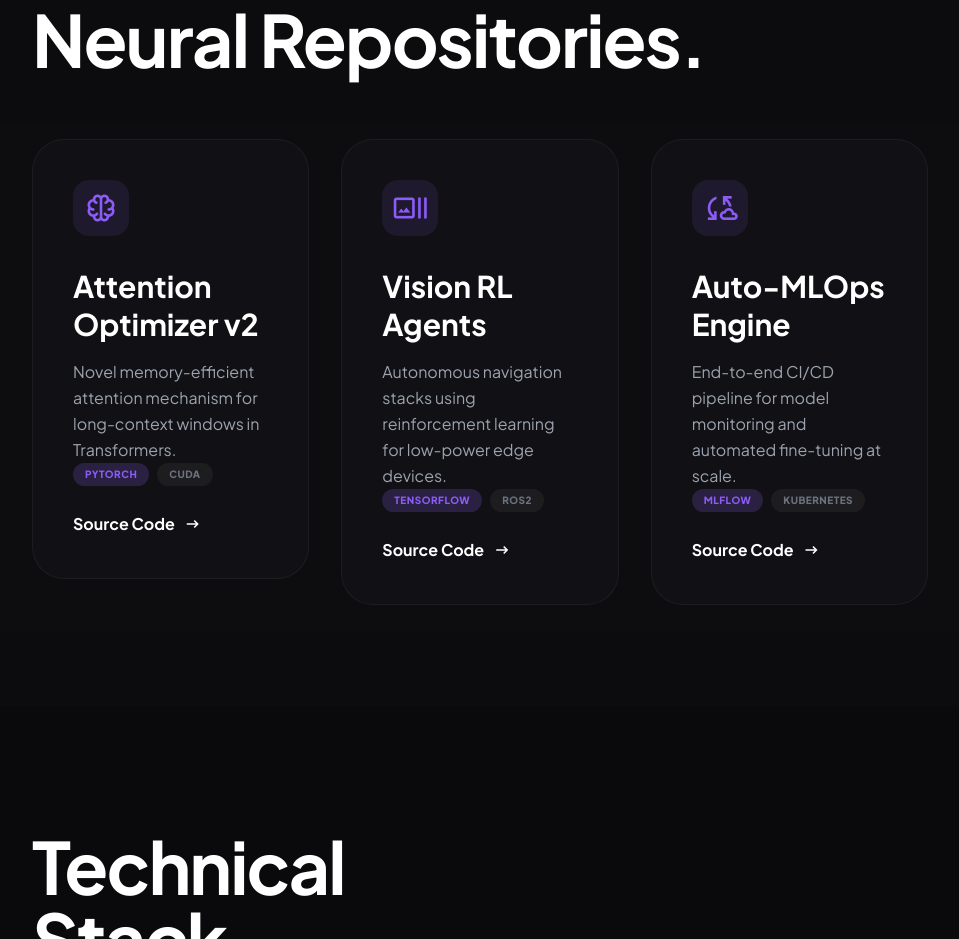
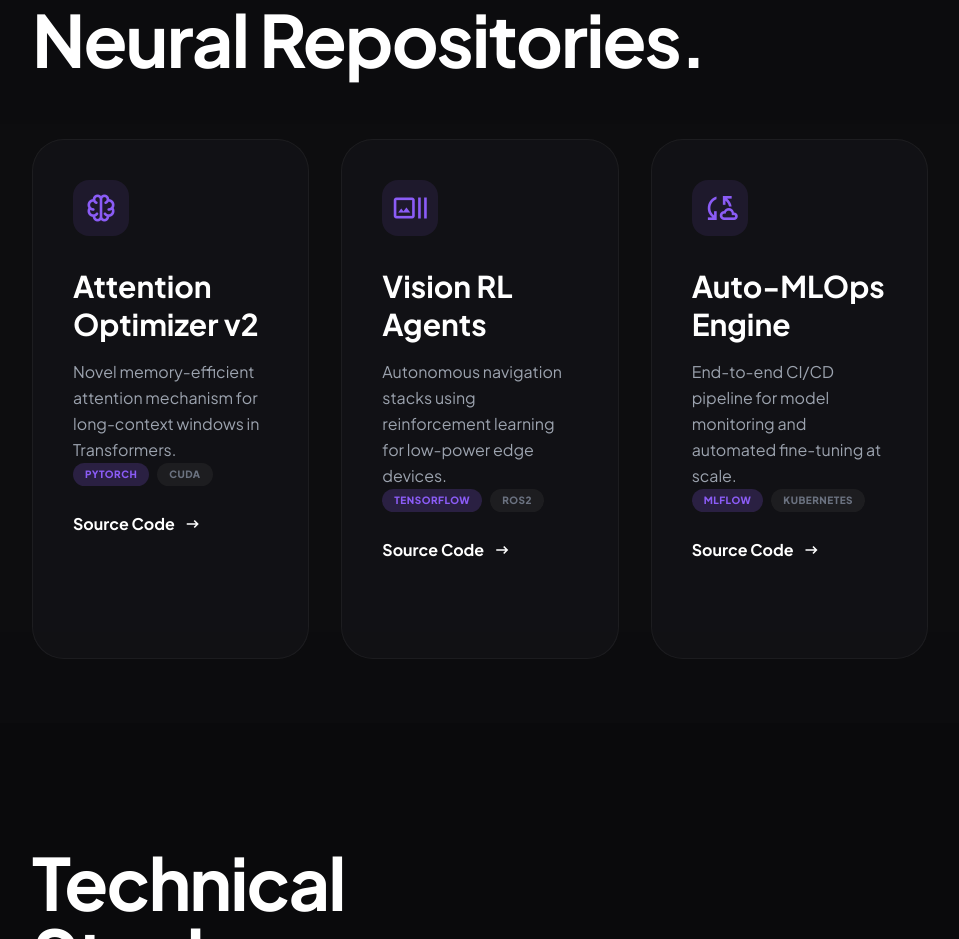
Before and after one commit to jorgitogh/portfolio, a plain HTML site: page index.html in a window 1280 px wide. Shown: the part 893-1832 px from the top of the page, without its empty margins (160-1119 px from the left). Drawn offline with nearby package versions, Linux system fonts and the light colour scheme.

Commit message:
apaños varios

```diff
--- a/index.html
+++ b/index.html
@@ -69,9 +69,6 @@
         @apply h-8 bg-cyber-violet;
       }
 
-      /* -----------------------------
-         Reveal on enter
-      ------------------------------ */
       .reveal {
         opacity: 0;
         transform: translateY(18px) scale(0.995);
@@ -85,7 +82,6 @@
         filter: blur(0);
       }
 
-      /* Respeta Reduce Motion */
       @media (prefers-reduced-motion: reduce) {
         .reveal {
           opacity: 1 !important;
@@ -98,7 +94,7 @@
   </head>
 
   <body class="bg-charcoal">
-    <!-- Scroll dots -->
+
     <div
       class="fixed right-8 top-1/2 -translate-y-1/2 z-[100] hidden lg:flex flex-col gap-4"
     >
@@ -108,7 +104,7 @@
       <a class="scroll-dot" href="#contact" title="Connect"></a>
     </div>
 
-    <!-- Background layers (IDs added for parallax) -->
+
     <div
       id="neural"
       class="fixed inset-0 neural-bg pointer-events-none opacity-40"
@@ -167,7 +163,6 @@
     </header>
 
     <main class="relative z-10">
-      <!-- HERO (wrapped in .reveal) -->
       <section
         class="h-screen w-full flex flex-col items-center justify-center px-6 text-center relative overflow-hidden"
         id="hero"
@@ -222,7 +217,6 @@
         </div>
       </section>
 
-      <!-- PROJECTS (added .reveal on main container) -->
       <section
         class="min-h-screen w-full flex flex-col justify-start pt-24 pb-16 px-6 md:px-24 lg:px-48 bg-white/[0.01]"
         id="projects"
@@ -236,7 +230,7 @@
 
           <div class="grid grid-cols-1 md:grid-cols-3 gap-8">
             <div
-              class="group relative bg-slate-custom/40 border border-white/5 rounded-[2rem] p-10 hover:border-cyber-violet/50 transition-all flex flex-col justify-between aspect-[4/5]"
+              class="group relative bg-slate-custom/40 border border-white/5 rounded-[2rem] p-10 hover:border-cyber-violet/50 transition-all flex flex-col min-h-[520px]"
             >
               <div>
                 <div
@@ -275,7 +269,7 @@
             </div>
 
             <div
-              class="group relative bg-slate-custom/40 border border-white/5 rounded-[2rem] p-10 hover:border-cyber-violet/50 transition-all flex flex-col justify-between aspect-[4/5]"
+              class="group relative bg-slate-custom/40 border border-white/5 rounded-[2rem] p-10 hover:border-cyber-violet/50 transition-all flex flex-col min-h-[520px]"
             >
               <div>
                 <div
@@ -314,7 +308,7 @@
             </div>
 
             <div
-              class="group relative bg-slate-custom/40 border border-white/5 rounded-[2rem] p-10 hover:border-cyber-violet/50 transition-all flex flex-col justify-between aspect-[4/5]"
+              class="group relative bg-slate-custom/40 border border-white/5 rounded-[2rem] p-10 hover:border-cyber-violet/50 transition-all flex flex-col min-h-[520px]"
             >
               <div>
                 <div
@@ -354,8 +348,6 @@
           </div>
         </div>
       </section>
-
-      <!-- SKILLS (added .reveal on main grid container) -->
       <section
         class="h-screen w-full flex flex-col justify-center px-6 md:px-24 lg:px-48 relative overflow-hidden"
         id="skills"
@@ -445,8 +437,6 @@
           </div>
         </div>
       </section>
-
-      <!-- CONTACT (added .reveal on main container) -->
       <section class="h-screen w-full flex flex-col justify-center px-6" id="contact">
         <div
           class="max-w-7xl mx-auto w-full bg-gradient-to-b from-slate-custom/30 to-transparent p-12 md:p-32 rounded-[4rem] border border-white/5 relative overflow-hidden text-center reveal"
@@ -492,13 +482,7 @@
       </section>
     </main>
 
-    <!-- ============================================================
-         Script: Reveal + Dots activos + Parallax
-    ============================================================= -->
     <script>
-      // -----------------------------
-      // Reveal on enter
-      // -----------------------------
       const revealEls = document.querySelectorAll(".reveal");
 
       const revealIO = new IntersectionObserver(
@@ -511,10 +495,6 @@
       );
 
       revealEls.forEach((el) => revealIO.observe(el));
-
-      // -----------------------------
-      // Dots activos (según sección visible)
-      // -----------------------------
       const sections = [...document.querySelectorAll("main section[id]")];
       const dots = [...document.querySelectorAll(".scroll-dot")];
 
@@ -533,9 +513,6 @@
 
       sections.forEach((s) => dotsIO.observe(s));
 
-      // -----------------------------
-      // Parallax background (requestAnimationFrame)
-      // -----------------------------
       const neural = document.getElementById("neural");
       const glow = document.getElementById("glow");
 
@@ -558,8 +535,6 @@
         window.addEventListener("scroll", onScroll, { passive: true });
         onScroll();
       }
-
-      // (Opcional) Si se carga con hash (#skills), marca el dot correcto
       window.addEventListener("load", () => {
         const hash = window.location.hash;
         if (!hash) return;
```
